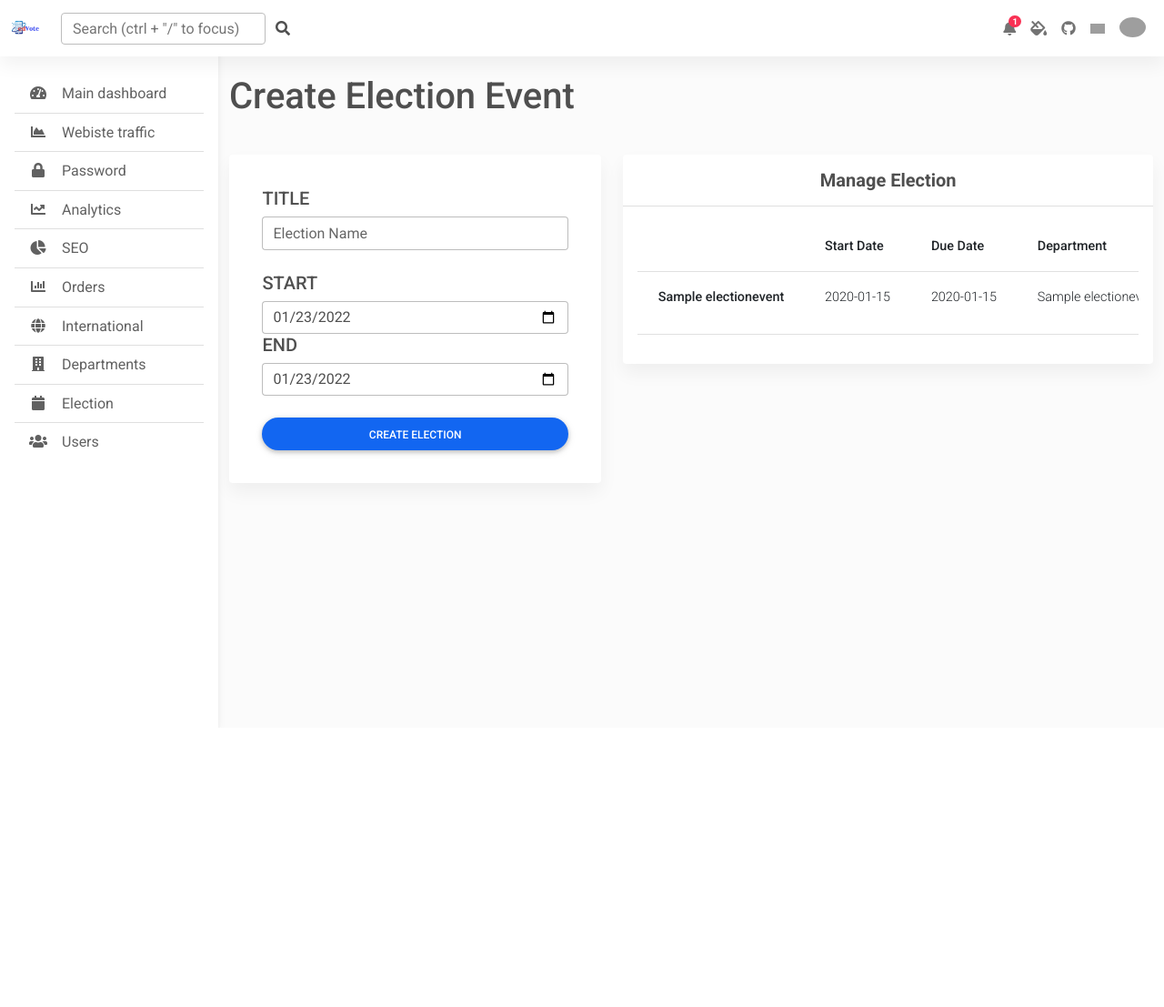
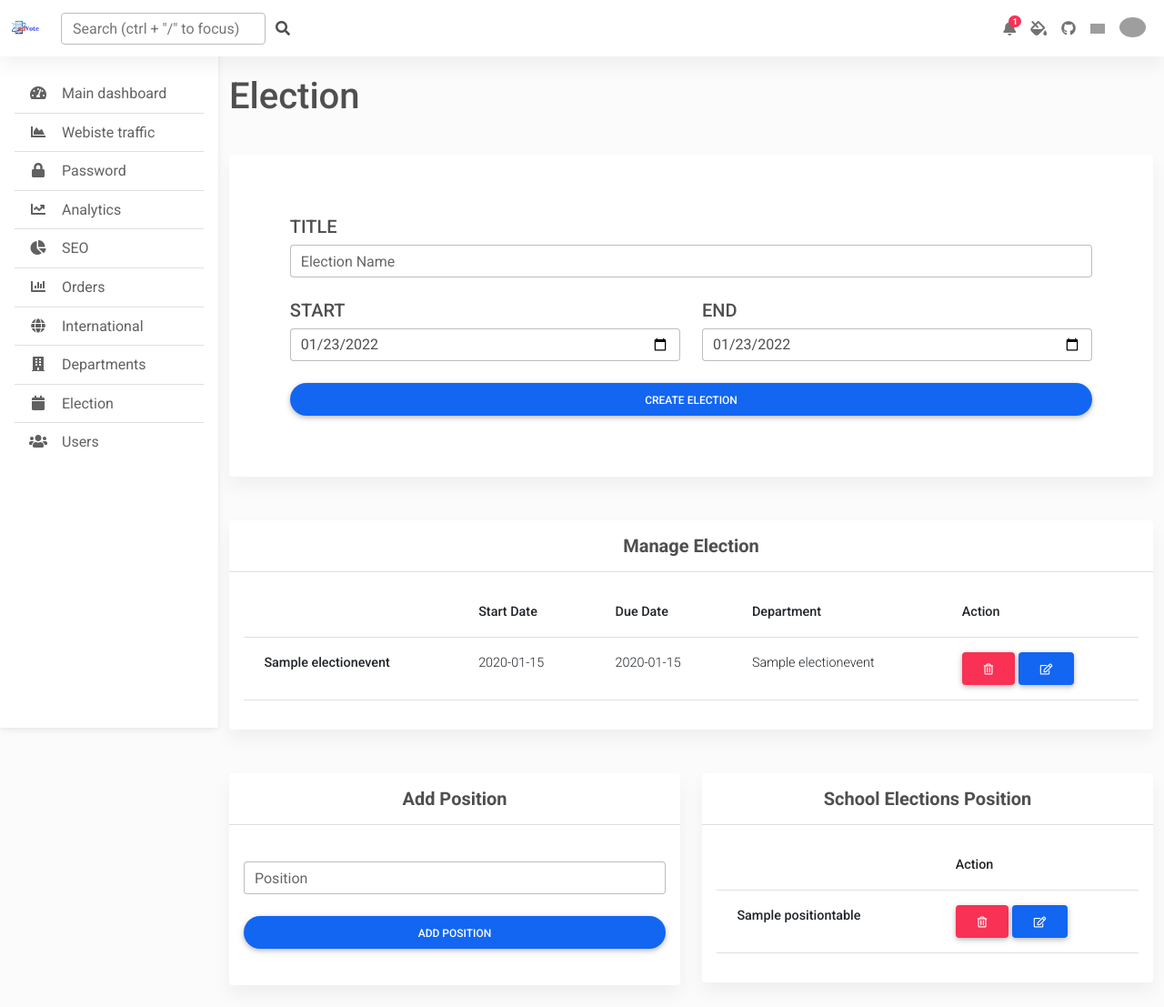
Before and after one commit to kentkentj/edVote-Web-admin, a PHP site: page /public/School-admin/election in a window 1280 px wide. Shown: the whole page at 91% size. Before the commit the page ends 797 px from the top, so only its background shows below. Run offline with PHP 8.4, Linux system fonts and the light colour scheme; tables that the repository leaves empty hold one stand-in row (values such as "Sample post"); lists and menus that the app fills with data are empty; some libraries are stand-ins or nearby versions; grey boxes are pictures that could not be loaded.

Commit message:
updated election page

```diff
--- a/public/School-admin/election.php
+++ b/public/School-admin/election.php
@@ -1,6 +1,8 @@
 <?php
 require "../../config.php";
 require "../../common.php";
+
+//make eletion
 if(isset($_POST["make_election"])){
 	if (!hash_equals($_SESSION['csrf'], $_POST['csrf'])) die();
 	try{
@@ -30,24 +32,54 @@ if(isset($_POST["make_election"])){
     }
 }
 
+//create a position
+if(isset($_POST["add_position"])){
+	if (!hash_equals($_SESSION['csrf'], $_POST['csrf'])) die();
+	try{
+		$connection = new PDO($dsn, $username, $password, $options);
+
+		$position = array(
+      "school_id"  => 'UC-BCF',
+      "position_name" => $_POST['position_name']
+    );
+
+    $sql_position = sprintf(
+      "INSERT INTO %s (%s) values (%s)",
+      "positiontable",
+      implode(", ", array_keys($position)),
+      ":" . implode(", :", array_keys($position))
+    );
+
+    $statement_position = $connection->prepare($sql_position);
+    $statement_position->execute($position);
+	} catch(PDOException $error) {
+      echo $sql_position . "<br>" . $error->getMessage();
+  }
+}
+
+//read election event
 try{
 	$connection=new PDO($dsn, $username, $password, $options);
 
 	$sql_read_electionevent="SELECT * FROM electionevent";
 
 	$statement_read = $connection->prepare($sql_read_electionevent);
-  	$statement_read->execute();
+  $statement_read->execute();
 	$result = $statement_read->fetchAll();
 
 } catch(PDOException $error){
 	echo $sql_read_electionevent . "<br>" . $error->getMessage();
 }
+?>
 
-?>
 <?php include 'templates/header.php' ?>
 
 <?php
     if (isset($_POST['make_election']) && $statement) {
+      header("Location: edVoteAdmin/public/School-admin/election");
+    }
+
+    if (isset($_POST['add_position']) && $statement) {
       header("Location: edVoteAdmin/public/School-admin/election");
     }
 ?>
@@ -59,7 +91,7 @@ try{
 <!--Main layout-->
 <main style="margin-top: 58px">
   <div class="container pt-4">
-    <h1 class="mb-3">Create Election Event</h1>
+    <h1 class="mb-3">Election</h1>
     <div class="row">
       <div class="col my-4">
         <!--Create Election Event-->
@@ -97,7 +129,7 @@ try{
         <!--end Create Election Event-->
       </div>
 
-      <div class="col-sm-7 my-4">
+      <div class="col my-4">
         <!--Section: Election Manage KPIs-->
         <section class="mb-4">
           <div class="card">
@@ -145,6 +177,93 @@ try{
         <!--Section: Election Manage-->
       </div>
     </div>
+
+
+    <!--Position Event-->
+    <section class="mb-4">
+        <div class="row">
+          <div class="col">
+            <div class="card">
+              <div class="card-header text-center py-3">
+                <h5 class="mb-0 text-center">
+                  <strong>Add Position</strong>
+                </h5>
+              </div>
+              <div class="card-body">
+                <!--form position-->
+                <form method="POST">
+                  <div class="form-outline my-4">
+                    <input type="text" id="position" class="form-control" name="position_name" />
+                    <label class="form-label" for="position">Position</label>
+                  </div>
+
+                  <div class="form-outline my-4">
+                    <button type="submit" name="add_position" class="btn btn-primary btn-rounded w-100 ripple-surface">Add Position</button>
+                  </div>
+                  <input name="csrf" type="hidden" value="<?php echo escape($_SESSION['csrf']); ?>">
+                </form>
+                <!-- end fom Position-->
+              </div>
+            </div>
+          </div>
+
+
+        <?php
+        //read position
+        try{
+          $connection=new PDO($dsn, $username, $password, $options);
+
+          $sql_read_position="SELECT * FROM positiontable";
+
+          $statement_read = $connection->prepare($sql_read_position);
+          $statement_read->execute();
+          $result = $statement_read->fetchAll();
+
+        } catch(PDOException $error){
+          echo $sql_read_position . "<br>" . $error->getMessage();
+        }
+        ?>
+        <div class="col">
+          <div class="card">
+              <div class="card-header text-center py-3">
+                <h5 class="mb-0 text-center">
+                  <strong>School Elections Position</strong>
+                </h5>
+              </div>
+              <div class="card-body">
+                <div class="table-responsive">
+                  <table class="table table-hover text-nowrap">
+                    <thead>
+                      <tr>
+                        <th scope="col"></th>
+                        <th scope="col">Action</th>
+                      </tr>
+                    </thead>
+                    <tbody>
+                      <?php foreach ($result as $row) : ?>
+                        <tr>
+                          <th scope="row"><?php echo escape($row["position_name"]); ?></th>
+                          <th scope="col">
+                              <a class="btn btn-danger"  href="#!" role="button">
+                                <i class="far fa-trash-alt"></i>
+                              </a>
+
+                              <a class="btn btn-primary" href="#!" role="button">
+                                <i class="far fa-edit"></i>
+                              </a>
+                          </th>
+                        </tr>
+                      <?php endforeach; ?>
+                    </tbody>
+                  </table>
+                </div>
+              </div>
+            </div>
+          </div>
+        </div>
+      </section>
+    </div>
+    <!--End Position Event-->
   </div>
 </main>
 <!--Main layout-->
```
Also changed, not shown: data/positionTable.sql (added, +7 -0 lines), install.php (+11 -5 lines).
